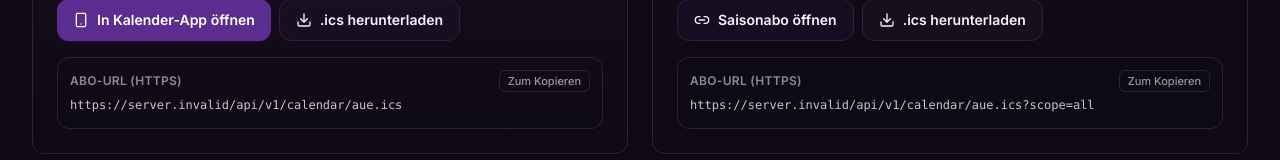
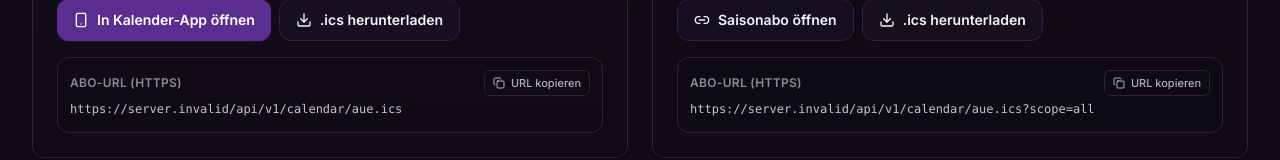
Before and after one commit to PrinzMichiDE/kumpelapp, a Next.js app in the folder webapp/: page /kalender in a window 1280 px wide. Shown: the part 345-505 px from the top of the page. Built offline with nearby package versions, Linux system fonts and the light colour scheme; no server answers; the database is empty.

Commit message:
feat: add one-click copy for calendar subscription URLs

```diff
--- a/webapp/src/app/(app)/kalender/page.tsx
+++ b/webapp/src/app/(app)/kalender/page.tsx
@@ -4,6 +4,7 @@ import { prisma } from '@kumpelapp/db'
 import { Badge, Card, CardContent, CardHeader, CardTitle } from '@kumpelapp/ui'
 import { formatDate, formatKickoff } from '@kumpelapp/utils'
 import { CalendarDays, CalendarPlus, Clock, Download, ExternalLink, Info, Link2, MapPin, RefreshCw, Smartphone } from 'lucide-react'
+import { CopyButton } from '@/components/copy-button'
 
 export const dynamic = 'force-dynamic'
 
@@ -21,13 +22,7 @@ function webcalUrl(origin: string, scope: 'upcoming' | 'all') {
   return absoluteIcsUrl(origin, scope).replace(/^https?:\/\//, 'webcal://')
 }
 
-function CopyHint({ label }: { label: string }) {
-  return (
-    <span className="rounded-md border border-fc-border/70 bg-fc-bg/40 px-2 py-0.5 text-[11px] font-medium text-fc-fg/60">
-      {label}
-    </span>
-  )
-}
+// Kopieraktion erfolgt clientseitig über <CopyButton />.
 
 export default async function KalenderPage() {
   const appUrl = (process.env.NEXT_PUBLIC_APP_URL || process.env.BETTER_AUTH_URL || 'https://kumpelapp.vercel.app').replace(/\/$/, '')
@@ -141,7 +136,7 @@ export default async function KalenderPage() {
               <div className="rounded-xl border border-fc-border/70 bg-fc-bg/30 p-3">
                 <div className="mb-1 flex items-center justify-between gap-2">
                   <span className="text-xs font-semibold uppercase tracking-wide text-fc-fg/55">Abo-URL (HTTPS)</span>
-                  <CopyHint label="Zum Kopieren" />
+                  <CopyButton value={upcomingUrl} label="URL kopieren" />
                 </div>
                 <p className="break-all font-mono text-xs leading-relaxed text-fc-fg/80 select-all">{upcomingUrl}</p>
               </div>
@@ -176,7 +171,7 @@ export default async function KalenderPage() {
               <div className="rounded-xl border border-fc-border/70 bg-fc-bg/30 p-3">
                 <div className="mb-1 flex items-center justify-between gap-2">
                   <span className="text-xs font-semibold uppercase tracking-wide text-fc-fg/55">Abo-URL (HTTPS)</span>
-                  <CopyHint label="Zum Kopieren" />
+                  <CopyButton value={allUrl} label="URL kopieren" />
                 </div>
                 <p className="break-all font-mono text-xs leading-relaxed text-fc-fg/80 select-all">{allUrl}</p>
               </div>
--- /dev/null
+++ b/webapp/src/components/copy-button.tsx
@@ -0,0 +1,60 @@
+'use client'
+
+import { useState } from 'react'
+import { Check, Copy } from 'lucide-react'
+import { cn } from '@kumpelapp/utils'
+
+type CopyButtonProps = {
+  value: string
+  label?: string
+  copiedLabel?: string
+  className?: string
+  size?: 'sm' | 'md'
+}
+
+export function CopyButton({
+  value,
+  label = 'Kopieren',
+  copiedLabel = 'Kopiert',
+  className,
+  size = 'sm',
+}: CopyButtonProps) {
+  const [copied, setCopied] = useState(false)
+
+  async function onCopy() {
+    try {
+      if (typeof navigator !== 'undefined' && navigator.clipboard?.writeText) {
+        await navigator.clipboard.writeText(value)
+        setCopied(true)
+        window.setTimeout(() => setCopied(false), 2000)
+        return
+      }
+    } catch {
+      // fall through
+    }
+
+    if (typeof window !== 'undefined') {
+      window.prompt('Link kopieren:', value)
+    }
+  }
+
+  return (
+    <button
+      type="button"
+      onClick={onCopy}
+      className={cn(
+        'inline-flex items-center gap-1.5 rounded-md border font-medium transition-[border-color,background-color,color] duration-200 focus-visible:outline-none focus-visible:ring-2 focus-visible:ring-fc-violet focus-visible:ring-offset-2 focus-visible:ring-offset-fc-bg',
+        size === 'sm' ? 'px-2 py-1 text-[11px]' : 'px-2.5 py-1.5 text-xs',
+        copied
+          ? 'border-fc-win/30 bg-fc-win/10 text-fc-win'
+          : 'border-fc-border/70 bg-fc-bg/40 text-fc-fg/70 hover:border-fc-violet/40 hover:bg-fc-violet/10 hover:text-fc-fg',
+        className,
+      )}
+      aria-label={copied ? `${copiedLabel}: Kalender-URL` : `${label}: Kalender-URL`}
+      title={copied ? 'In Zwischenablage kopiert' : 'URL in Zwischenablage kopieren'}
+    >
+      {copied ? <Check className={size === 'sm' ? 'h-3 w-3' : 'h-3.5 w-3.5'} aria-hidden="true" /> : <Copy className={size === 'sm' ? 'h-3 w-3' : 'h-3.5 w-3.5'} aria-hidden="true" />}
+      <span>{copied ? copiedLabel : label}</span>
+    </button>
+  )
+}
```
